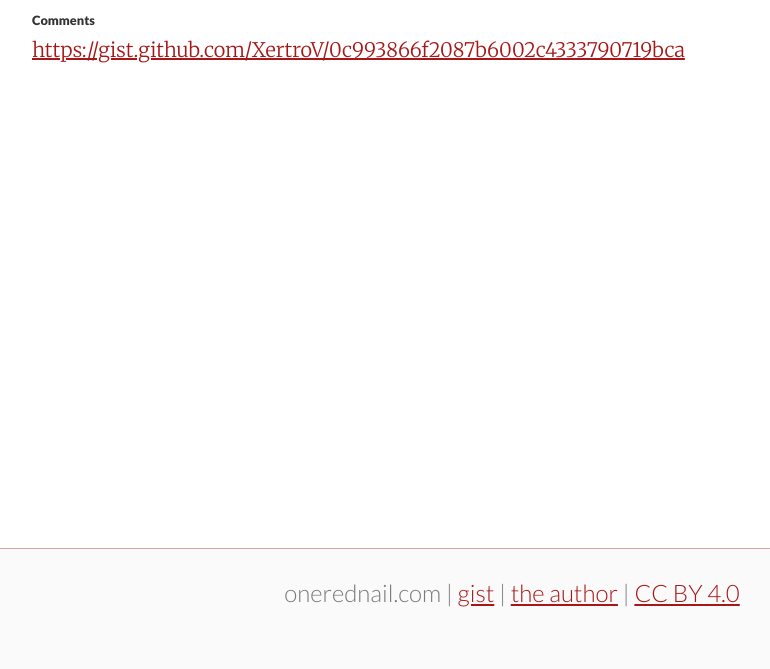
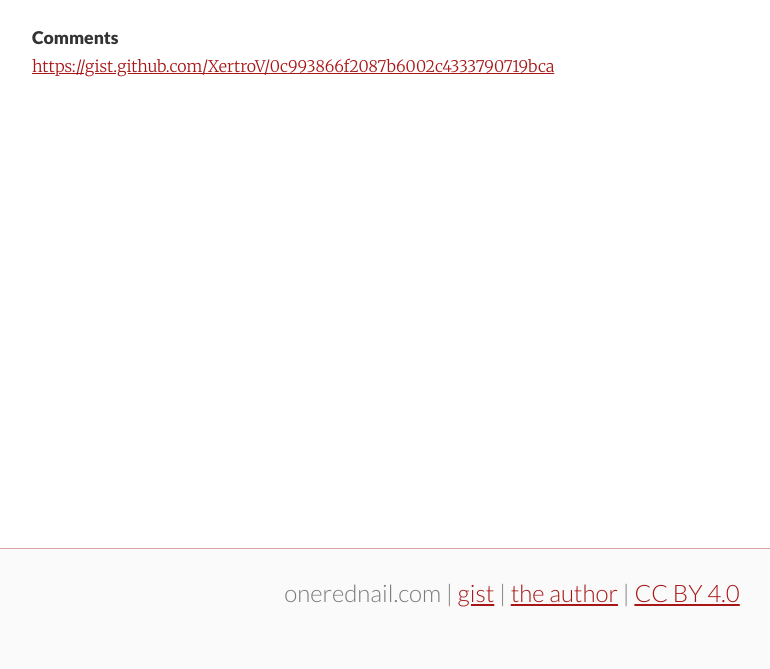
Before and after one commit to onerednail-com/onerednail-com.github.io, a Jekyll site: the page built from 2.html, in a window 1280 px wide. Shown: the part 264-933 px from the top of the page, without its empty margins (128-898 px from the left). Built offline with Jekyll 4.4.1, drawn with Linux system fonts in a browser that asks for light colours.

Commit message:
Update 2.html

```diff
--- a/2.html
+++ b/2.html
@@ -5,7 +5,7 @@ permalink: /2/
 
 <script src="https://gist.github.com/XertroV/0c993866f2087b6002c4333790719bca.js"></script>
 
-<h4>Comments</h4>
-<p>
+<h3 style="padding-top: 0.6rem">Comments</h3>
+<p class="small">
   <a href="https://gist.github.com/XertroV/0c993866f2087b6002c4333790719bca">https://gist.github.com/XertroV/0c993866f2087b6002c4333790719bca</a>
 </p>
```
